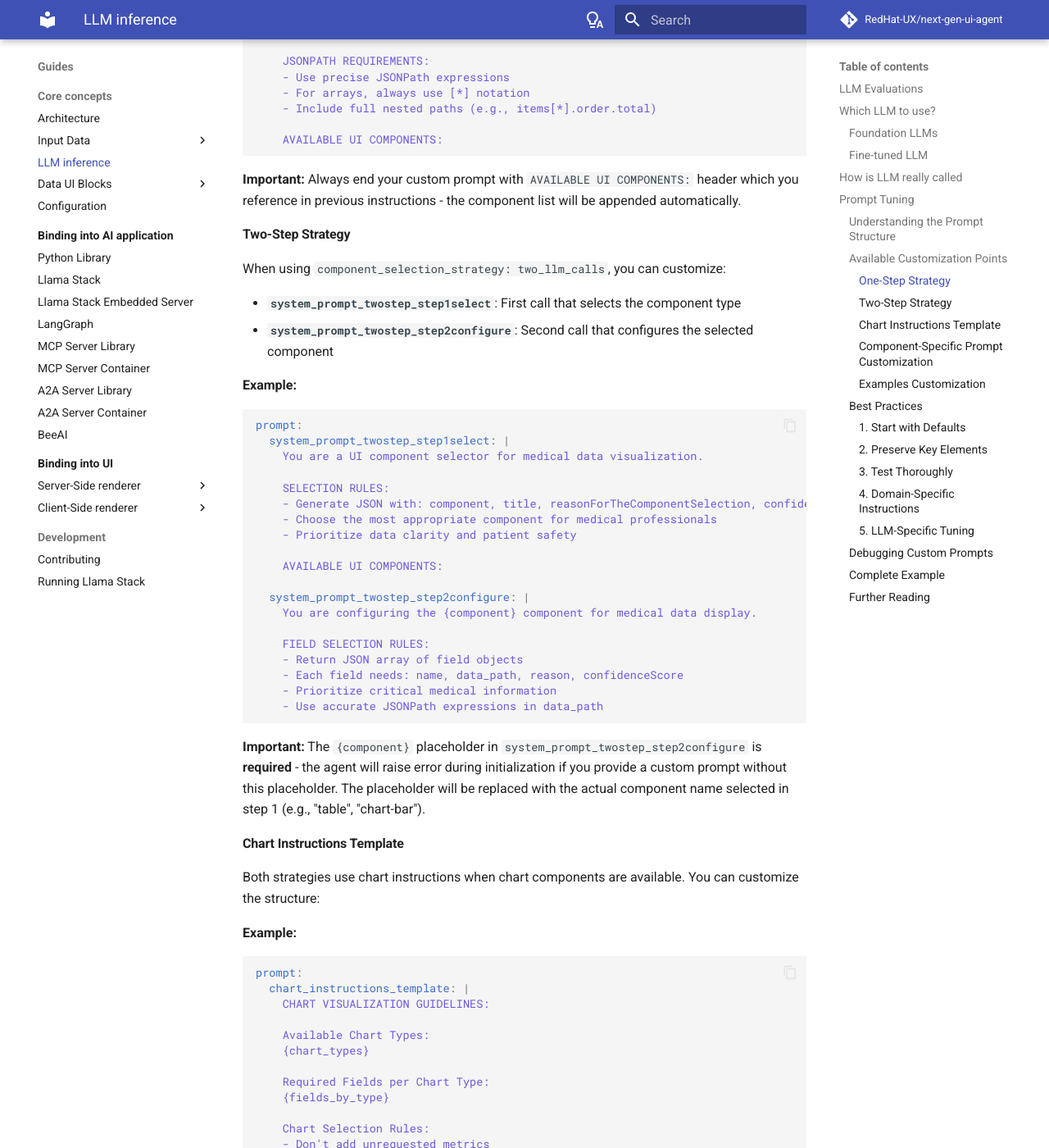
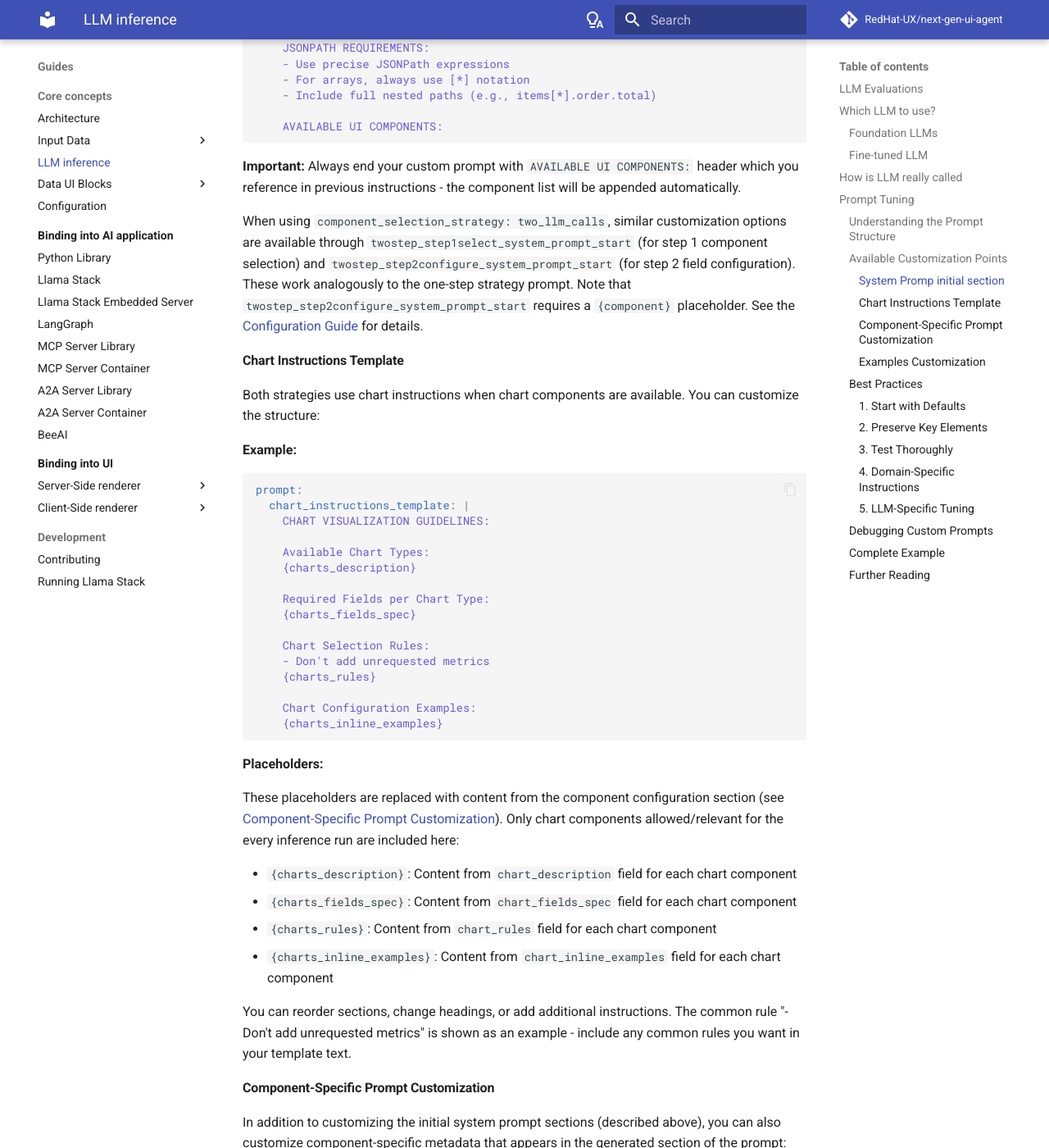
Before and after one commit to RedHat-UX/next-gen-ui-agent, an MkDocs documentation site: the page built from docs/guide/llm.md, in a window 1280 px wide and 1400 px high, scrolled down 2888 px. Shown: the whole window at 82% size. Built offline with MkDocs 1.6.1 and Material for MkDocs 9.7.7, drawn with Linux system fonts in a browser that asks for light colours; comment, search, counter and statistics services are not loaded; some of the changed text lies outside the part shown.

Commit message:
renamed config options, twostep are less prominent, onestep related ones are default

````diff
--- a/docs/guide/llm.md
+++ b/docs/guide/llm.md
@@ -70,29 +70,28 @@ The Next Gen UI Agent uses carefully crafted system prompts to instruct the LLM
 Each prompt consists of two parts:
 
 1. **Initial Section** (configurable): Instructions, rules, and context
-2. **Generated Section** (automatic): Component descriptions, examples, and metadata
+2. **Generated Section** (automatic): Component descriptions, examples, and metadata - may contain component specific parts for allowed/relevant components for inference run.
 
 The configurable sections are defined in the agent configuration under the `prompt` key.
 
 ### Available Customization Points
 
-#### One-Step Strategy
+#### System Promp initial section
 
-When using `component_selection_strategy: one_llm_call`, you can customize:
 
-- **`system_prompt_onestep`**: The main system prompt that instructs the LLM to select a component and configure it in a single call.
+- **`system_prompt_start`**: The main system prompt that instructs the LLM to select a component and configure it in a single call.
 
 **Example:**
 
 ```yaml
 prompt:
-  system_prompt_onestep: |
+  system_prompt_start: |
     You are an expert financial data visualization assistant.
 
     RULES:
     - Generate valid JSON only
     - Prioritize clarity and accuracy for financial data
-    - Select exactly one component from the list below
+    - Select exactly one component from the AVAILABLE UI COMPONENTS list
     - Include fields: component, title, reasonForTheComponentSelection, confidenceScore, fields
     - Each field must have: name, data_path
 
@@ -106,38 +105,7 @@ prompt:
 
 **Important:** Always end your custom prompt with `AVAILABLE UI COMPONENTS:` header which you reference in previous instructions - the component list will be appended automatically.
 
-#### Two-Step Strategy
-
-When using `component_selection_strategy: two_llm_calls`, you can customize:
-
-- **`system_prompt_twostep_step1select`**: First call that selects the component type
-- **`system_prompt_twostep_step2configure`**: Second call that configures the selected component
-
-**Example:**
-
-```yaml
-prompt:
-  system_prompt_twostep_step1select: |
-    You are a UI component selector for medical data visualization.
-
-    SELECTION RULES:
-    - Generate JSON with: component, title, reasonForTheComponentSelection, confidenceScore
-    - Choose the most appropriate component for medical professionals
-    - Prioritize data clarity and patient safety
-
-    AVAILABLE UI COMPONENTS:
-
-  system_prompt_twostep_step2configure: |
-    You are configuring the {component} component for medical data display.
-
-    FIELD SELECTION RULES:
-    - Return JSON array of field objects
-    - Each field needs: name, data_path, reason, confidenceScore
-    - Prioritize critical medical information
-    - Use accurate JSONPath expressions in data_path
-```
-
-**Important:** The `{component}` placeholder in `system_prompt_twostep_step2configure` is **required** - the agent will raise error during initialization if you provide a custom prompt without this placeholder. The placeholder will be replaced with the actual component name selected in step 1 (e.g., "table", "chart-bar").
+When using `component_selection_strategy: two_llm_calls`, similar customization options are available through `twostep_step1select_system_prompt_start` (for step 1 component selection) and `twostep_step2configure_system_prompt_start` (for step 2 field configuration). These work analogously to the one-step strategy prompt. Note that `twostep_step2configure_system_prompt_start` requires a `{component}` placeholder. See the [Configuration Guide](configuration.md#prompt-configuration) for details.
 
 #### Chart Instructions Template
 
@@ -151,25 +119,27 @@ prompt:
     CHART VISUALIZATION GUIDELINES:
 
     Available Chart Types:
-    {chart_types}
+    {charts_description}
 
     Required Fields per Chart Type:
-    {fields_by_type}
+    {charts_fields_spec}
 
     Chart Selection Rules:
     - Don't add unrequested metrics
-    - Prioritize user-requested visualizations
-    {chart_rules}
+    {charts_rules}
 
     Chart Configuration Examples:
-    {examples}
+    {charts_inline_examples}
 ```
 
 **Placeholders:**
-- `{chart_types}`: Auto-generated chart type descriptions
-- `{fields_by_type}`: Required field specifications for each chart
-- `{chart_rules}`: Component-specific chart rules
-- `{examples}`: Chart configuration examples
+
+These placeholders are replaced with content from the component configuration section (see [Component-Specific Prompt Customization](#component-specific-prompt-customization)). Only chart components allowed/relevant for the every inference run are included here:
+
+- `{charts_description}`: Content from `chart_description` field for each chart component
+- `{charts_fields_spec}`: Content from `chart_fields_spec` field for each chart component
+- `{charts_rules}`: Content from `chart_rules` field for each chart component
+- `{charts_inline_examples}`: Content from `chart_inline_examples` field for each chart component
 
 You can reorder sections, change headings, or add additional instructions. The common rule "- Don't add unrequested metrics" is shown as an example - include any common rules you want in your template text.
 
@@ -196,12 +166,10 @@ Examples can be customized at two levels:
 
 Both types of examples are automatically combined and included in the system prompt when their respective component types are enabled.
 
-**One-Step Strategy Examples:**
-
 ```yaml
 prompt:
   # Customize normal component examples
-  examples_onestep_normalcomponents: |
+  examples_normalcomponents: |
     Example for financial transactions table:
     {
         "title": "Transaction History",
@@ -216,7 +184,7 @@ prompt:
     }
 
   # Customize chart examples
-  examples_onestep_charts: |
+  examples_charts: |
     Example for revenue comparison:
     {
         "title": "Quarterly Revenue",
@@ -230,38 +198,14 @@ prompt:
     }
 ```
 
-**Two-Step Strategy Step1 Examples:**
-
-```yaml
-prompt:
-  # Customize normal component examples for step1
-  examples_twostep_step1select_normalcomponents: |
-    Medical records table example:
-    {
-        "reasonForTheComponentSelection": "Multiple patient records to display",
-        "confidenceScore": "95%",
-        "title": "Patient Records",
-        "component": "table"
-    }
-
-  # Customize chart examples for step1
-  examples_twostep_step1select_charts: |
-    Patient metrics chart example:
-    {
-        "title": "Patient Vital Signs Trend",
-        "reasonForTheComponentSelection": "Visualizing vital signs over time",
-        "confidenceScore": "90%",
-        "component": "chart-line"
-    }
-```
 
 **Notes:**
 
 - Examples are automatically combined: normal component examples followed by chart examples (if applicable)
-- Examples are only included if relevant components are enabled in `selectable_components`
+- Examples are only included if relevant components are enabled in `selectable_components` or `data_type.components` configuration
 - You can customize just `*_normalcomponents`, just `*_charts`, or both
-- Examples should match the JSON output format expected by your strategy
-- Two-step step2 examples are already configurable via component metadata (`twostep_step2configure_example`)
+- Examples mainly define the JSON output format expected by the selection strategy
+- Two-step step2 examples are already configurable via component related prompt bits (`twostep_step2configure_example`)
 
 ### Best Practices
 
@@ -277,13 +221,12 @@ When customizing, make sure to include:
 - Component selection instruction
 - Required output fields
 - JSONPath usage guidelines
-- The `AVAILABLE UI COMPONENTS:` heading (for step 1 prompts)
 
 #### 3. Test Thoroughly
 
 After customizing prompts:
 
-1. Test with various data structures
+1. Test with various data structures - build evaluation dataset and run it using [our Evaluation tool](https://github.com/RedHat-UX/next-gen-ui-agent/tree/main/tests/ai_eval_components)
 2. Verify JSONPath expressions are correct
 3. Check that confidence scores are reasonable
 4. Ensure component selection is appropriate
@@ -294,7 +237,7 @@ Add domain-specific context to improve results:
 
 ```yaml
 prompt:
-  system_prompt_onestep: |
+  system_prompt_start: |
     You are visualizing e-commerce data for business analytics dashboards.
 
     DOMAIN CONTEXT:
@@ -339,7 +282,7 @@ selectable_components:
 component_selection_strategy: one_llm_call
 
 prompt:
-  system_prompt_onestep: |
+  system_prompt_start: |
     You are a financial data visualization expert.
 
     RULES:
@@ -362,19 +305,19 @@ prompt:
     FINANCIAL CHART GUIDELINES:
 
     Available Chart Types:
-    {chart_types}
+    {charts_description}
 
     Field Requirements:
-    {fields_by_type}
+    {charts_fields_spec}
 
     Financial Chart Rules:
     - Don't add unrequested metrics
     - Prefer line charts for time-series financial data
     - Use bar charts for category comparisons
-    {chart_rules}
+    {charts_rules}
 
     Examples:
-    {examples}
+    {charts_inline_examples}
 
   components:
     table:
````
Also changed, not shown: .cursor/plans/configurable_examples_templates_c4b4eb77.plan.md (+30 -30 lines), .cursor/plans/configurable_system_prompts_dfb3b45a.plan.md (+55 -55 lines), docs/guide/configuration.md (+27 -31 lines), 10 other files.
